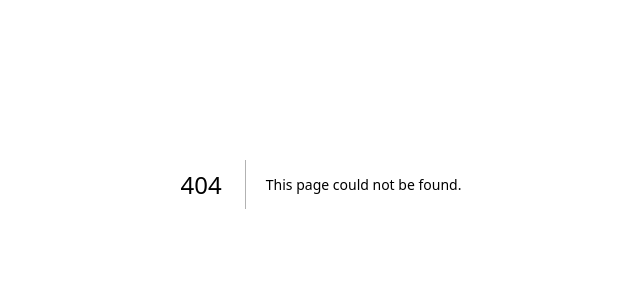
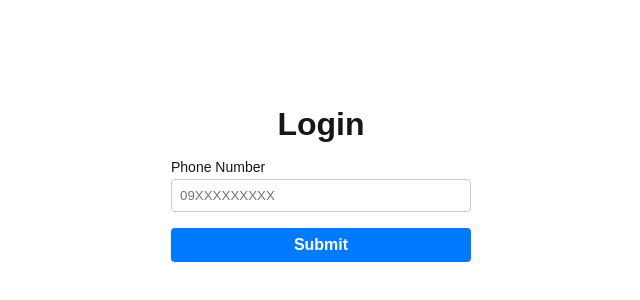
Before and after one commit to EhsanKey/next-dashboard, a Next.js app: page /auth in a window 1280 px wide. Before the commit this address had no page. Shown: the part 216-516 px from the top of the page, without its empty margins (319-959 px from the left). Built offline with nearby package versions, Linux system fonts and the light colour scheme; no server answers.

Commit message:
feat: implement authentication

```diff
--- /dev/null
+++ b/src/app/auth/page.tsx
@@ -0,0 +1,7 @@
+import AuthPage from '@/ui/pages/auth/authPage';
+
+const Page = () => {
+  return <AuthPage />;
+};
+
+export default Page;
--- /dev/null
+++ b/src/ui/pages/auth/authPage.module.scss
@@ -0,0 +1,15 @@
+.login-page {
+  display: flex;
+  flex-direction: column;
+  align-items: center;
+  justify-content: center;
+  height: 100vh;
+  gap: 16px;
+}
+
+.login-page__form {
+  display: flex;
+  flex-direction: column;
+  gap: 16px;
+  width: 300px;
+}
--- /dev/null
+++ b/src/ui/pages/auth/authPage.tsx
@@ -0,0 +1,74 @@
+'use client';
+
+import { useState } from 'react';
+import { useMutation } from '@tanstack/react-query';
+import { ZodError } from 'zod';
+import styles from './authPage.module.scss';
+import Button from '@/ui/components/Button/button';
+import Input from '@/ui/components/Input/input';
+import { loginSchema } from './schema';
+import { getUserData } from '@/api/user';
+import useUser from '@/hooks/useUser';
+import { useRouter } from 'next/navigation';
+
+const AuthPage = () => {
+  const router = useRouter();
+
+  const [error, setError] = useState<string | null>(null);
+  const { setUserData, setToken } = useUser();
+
+  const { mutate, isPending } = useMutation({
+    mutationFn: getUserData,
+    onSuccess: async (userData) => {
+      setUserData(userData);
+      await setToken('some-token');
+      router.push('/dashboard');
+    },
+    onError: () => {
+      setError('An unexpected error occurred');
+    },
+  });
+
+  const onSubmit = (event: React.FormEvent<HTMLFormElement>) => {
+    event.preventDefault();
+    setError(null);
+
+    const formData = new FormData(event.currentTarget);
+    const phoneNumber = formData.get('phoneNumber') as string;
+
+    try {
+      loginSchema.parse({ phoneNumber });
+      mutate();
+    } catch (err) {
+      if (err instanceof ZodError) {
+        setError(err.issues[0].message);
+      } else {
+        setError('Validation failed');
+      }
+    }
+  };
+
+  return (
+    <div className={styles['login-page']}>
+      <h1>Login</h1>
+      <form onSubmit={onSubmit} className={styles['login-page__form']}>
+        <Input
+          label="Phone Number"
+          type="text"
+          name="phoneNumber"
+          placeholder="09XXXXXXXXX"
+          required
+          autoFocus
+          title="Phone number must be a valid Iranian mobile number"
+          error={error}
+        />
+
+        <Button type="submit" disabled={isPending}>
+          {isPending ? 'Loading...' : 'Submit'}
+        </Button>
+      </form>
+    </div>
+  );
+};
+
+export default AuthPage;
--- /dev/null
+++ b/src/ui/pages/auth/schema.ts
@@ -0,0 +1,7 @@
+import z from 'zod';
+
+export const loginSchema = z.object({
+  phoneNumber: z
+    .string()
+    .regex(/^09\d{9}$/, 'Phone number must be a valid Iranian mobile number'),
+});
```
